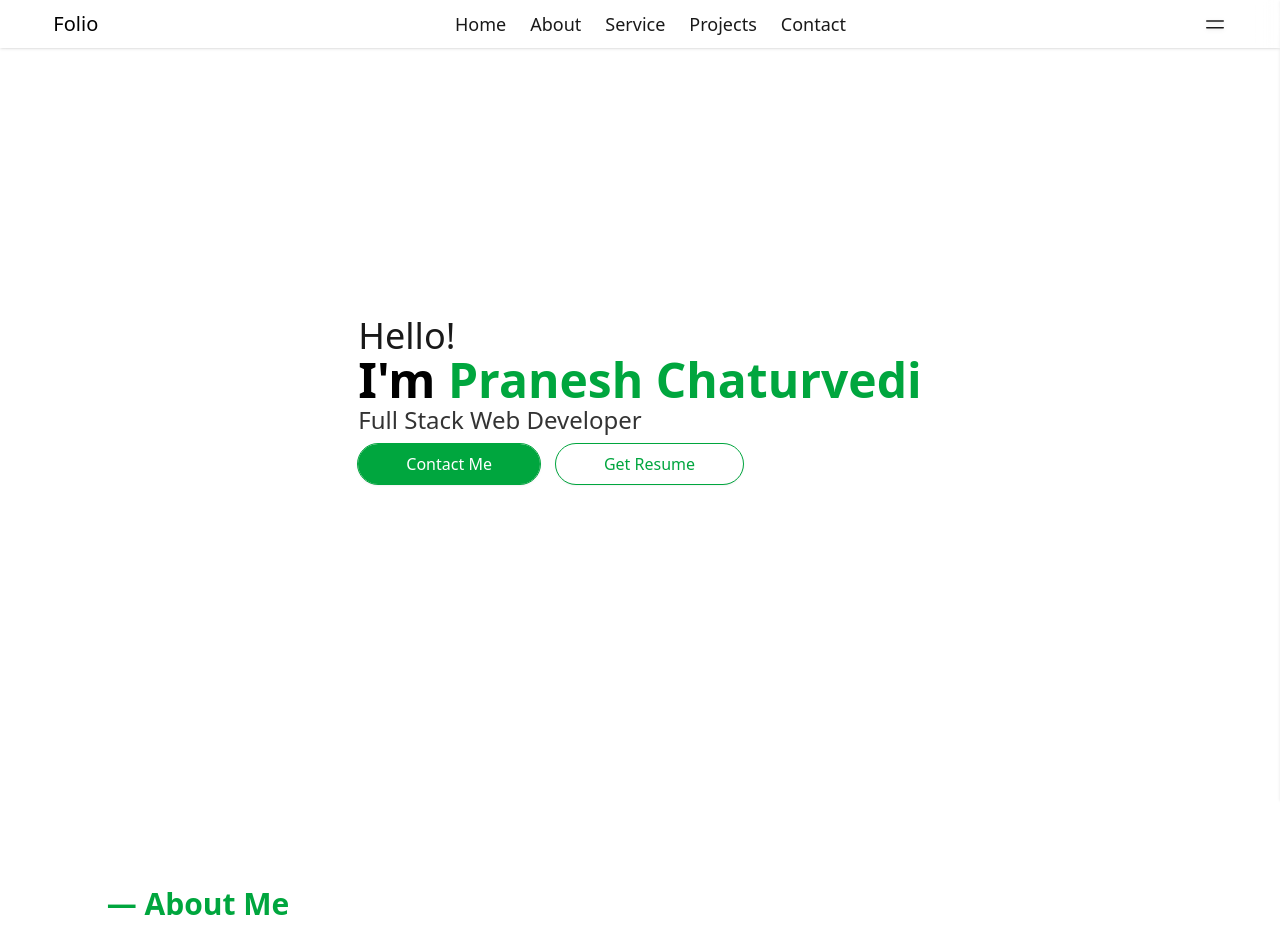
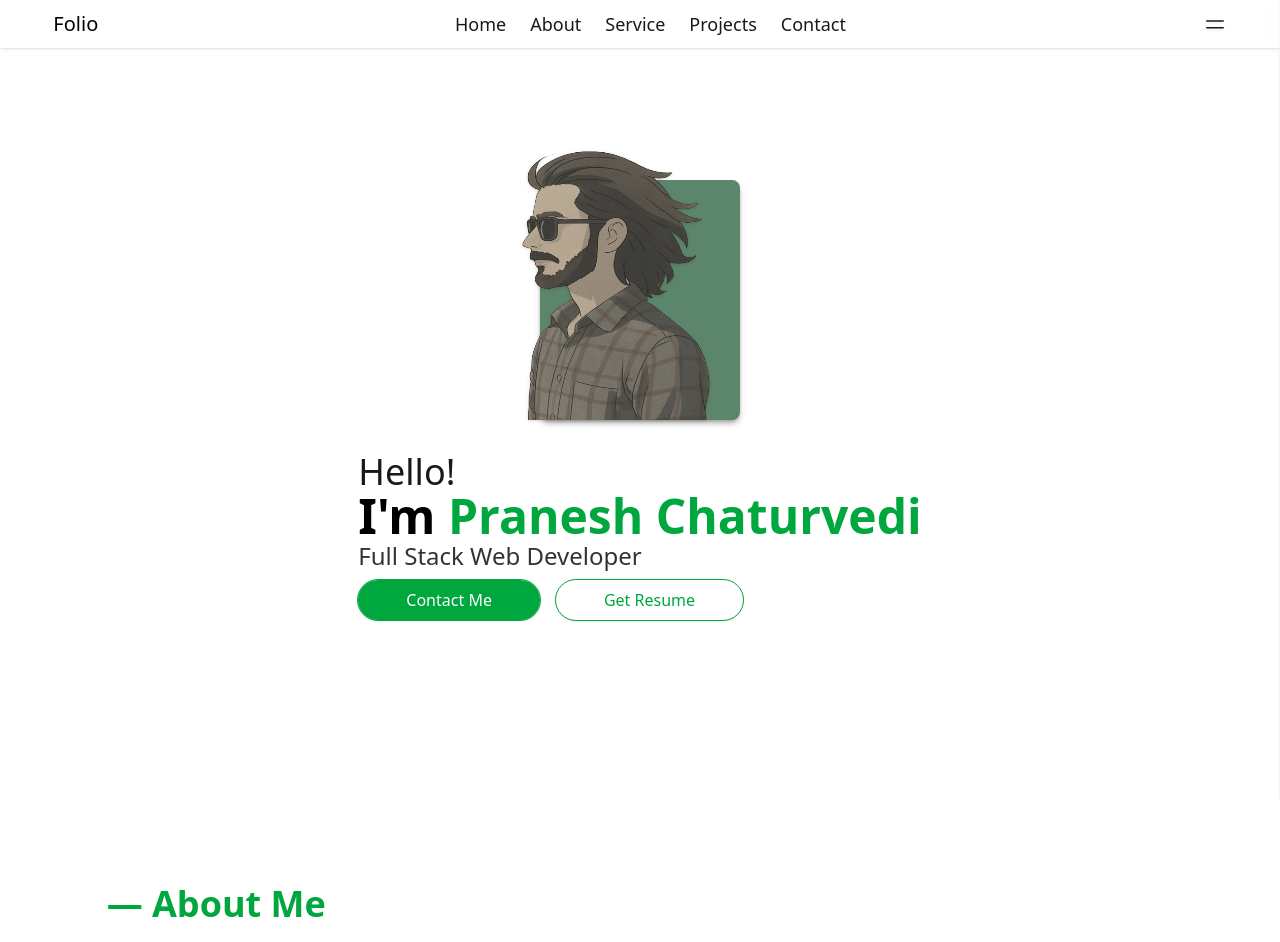
Before and after one commit to Trouble001/Portfolio, a React (Vite) app: page / in a window 1280 px wide. Shown: the top 942 px of the page. Built offline with nearby package versions, Linux system fonts and the light colour scheme.

Commit message:
Adding my pic

```diff
--- a/src/context/ThemeContext.jsx
+++ b/src/context/ThemeContext.jsx
@@ -13,6 +13,7 @@ export const ThemeProvider = ({ children }) => {
       outline: "outline-green-600",
       border: "border-green-600",
       hover: "hover:text-green-600",
+      shadow: "dark:shadow-green-300",
     },
     yellow: {
       text: "text-yellow-600",
@@ -20,6 +21,7 @@ export const ThemeProvider = ({ children }) => {
       outline: "outline-yellow-600",
       border: "border-yellow-600",
       hover: "hover:text-yellow-600",
+      shadow: "dark:shadow-yellow-200",
     },
     sky: {
       text: "text-sky-600",
@@ -27,6 +29,7 @@ export const ThemeProvider = ({ children }) => {
       outline: "outline-sky-600",
       border: "border-sky-600",
       hover: "hover:text-sky-600",
+      shadow: "dark:shadow-sky-300",
     },
     red: {
       text: "text-red-600",
@@ -34,6 +37,7 @@ export const ThemeProvider = ({ children }) => {
       outline: "outline-red-600",
       border: "border-red-600",
       hover: "hover:text-red-600",
+      shadow: "dark:shadow-red-300",
     },
     slate: {
       text: "text-slate-600",
@@ -41,6 +45,7 @@ export const ThemeProvider = ({ children }) => {
       outline: "outline-slate-600",
       border: "border-slate-600",
       hover: "hover:text-slate-600",
+      shadow: "dark:shadow-slate-300",
     },
   };
 
--- a/src/layouts/AboutSection.jsx
+++ b/src/layouts/AboutSection.jsx
@@ -19,7 +19,7 @@ const AboutSection = () => {
         className="w-full min-h-screen grid gap-8 xl:gap-0 grid-cols-1 xl:grid-cols-2 items-center justify-center">
       <div className="w-full flex flex-col items-center justify-center pt-18 pb-4">
         <div className="w-full">
-          <h1 className={`text-left text-lg sm:text-xl md:text-2xl lg:text-3xl xl:4xl transition-colors duration-500 font-bold ${themeColors[color].text}`}>— About Me</h1>
+          <h1 className={`text-left text-xl sm:text-2xl md:text-3xl lg:text-4xl xl:4xl transition-colors duration-500 font-bold ${themeColors[color].text}`}>— About Me</h1>
         </div>
         <div className="w-11/12 mt-4 pb-4 lg:pr-4 border-b border-black/30 dark:border-white/30">
           <p className="text-justify text-sm sm:text-base md:text-base lg:text-md xl:text-md text-black/80 dark:text-white/70 dark:font-normal">Hi, I'm Praanesh Chaturvedi — a passionate Full-Stack Developer with a strong foundation in both front-end and back-end technologies. I specialize in building dynamic, responsive, and user-friendly web applications using tools like React, JavaScript, HTML/CSS, Python, and MySQL. My experience includes developing authentication systems, CRUD applications, REST APIs, and interactive UIs. Currently, I work as a computer instructor, where I not only teach programming concepts but also guide students in real-world projects. I'm continuously expanding my skills in areas like DSA, React Native, and AWS to stay ahead in the evolving tech landscape.<br/><br/>I enjoy turning ideas into code, solving problems with clean architecture, and collaborating on meaningful projects. My goal is to contribute to impactful products and be a part of a team that values innovation, performance, and user experience. When I’m not coding, I’m probably experimenting with new tech stacks or helping others learn to code.</p>
--- a/src/layouts/HeroSection.jsx
+++ b/src/layouts/HeroSection.jsx
@@ -3,6 +3,7 @@ import { ThemeContext } from "../context/ThemeContext";
 import { Element, Link } from "react-scroll";
 import { motion } from "framer-motion";
 import { useInView } from "react-intersection-observer";
+import myphoto from "../assets/myimage.png";
 
 
 const HeroSection = () => {
@@ -10,13 +11,16 @@ const HeroSection = () => {
   const { ref, inView } = useInView({ triggerOnce: true, threshold: 0.2 });
 
   return (
-    <Element name="home" className="w-full lg:min-h-screen h-96 flex items-center justify-center">
+    <Element name="home" className="w-full min-h-screen lg:min-h-screen h-96 flex items-center justify-center">
       <motion.div
         ref={ref}
         initial={{ opacity: 0, y: 40 }}
         animate={inView ? { opacity: 1, y: 0 } : {}}
         transition={{ duration: 0.6, ease: "easeOut" }}
         className="">
+        <div className={`w-50 h-60 ${themeColors[color].bg} transition-colors duration-500 relative shadow-md shadow-black/30 rounded-lg mx-auto mb-8 grayscale-75`}>
+          <img src={myphoto} className="w-full h-68 -mt-8 -ml-6 absolute drop-shadow rounded-lg" />
+        </div>
         <h5 className="text-xl sm:text-xl md:text-3xl lg:text-3xl xl:text-4xl font-medium text-black/90 dark:text-white/90">Hello!</h5>
         <h3 className="text-3xl sm:text-3xl md:text-4xl lg:text-4xl xl:text-5xl font-bold text-black/100 dark:text-white/100 transition-colors duration-500">I'm <span className={`transition-colors duration-500 ${themeColors[color].text}`}>Pranesh Chaturvedi</span></h3>
         <p className="text-md sm:text-lg md:text-2xl lg:text-2xl xl:text-2xl font-normal text-black/80 dark:text-white/80">Full Stack Web Developer</p>
```
